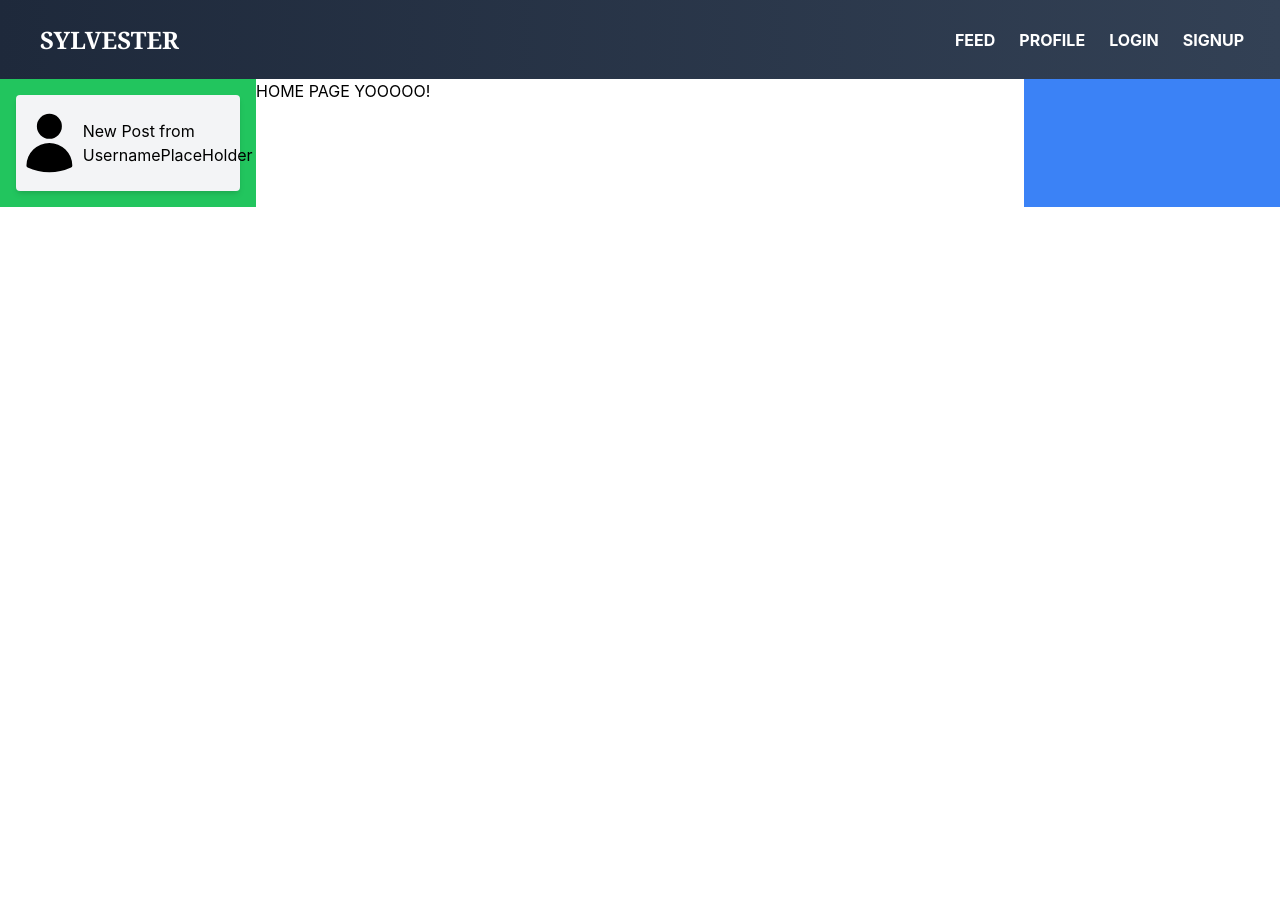
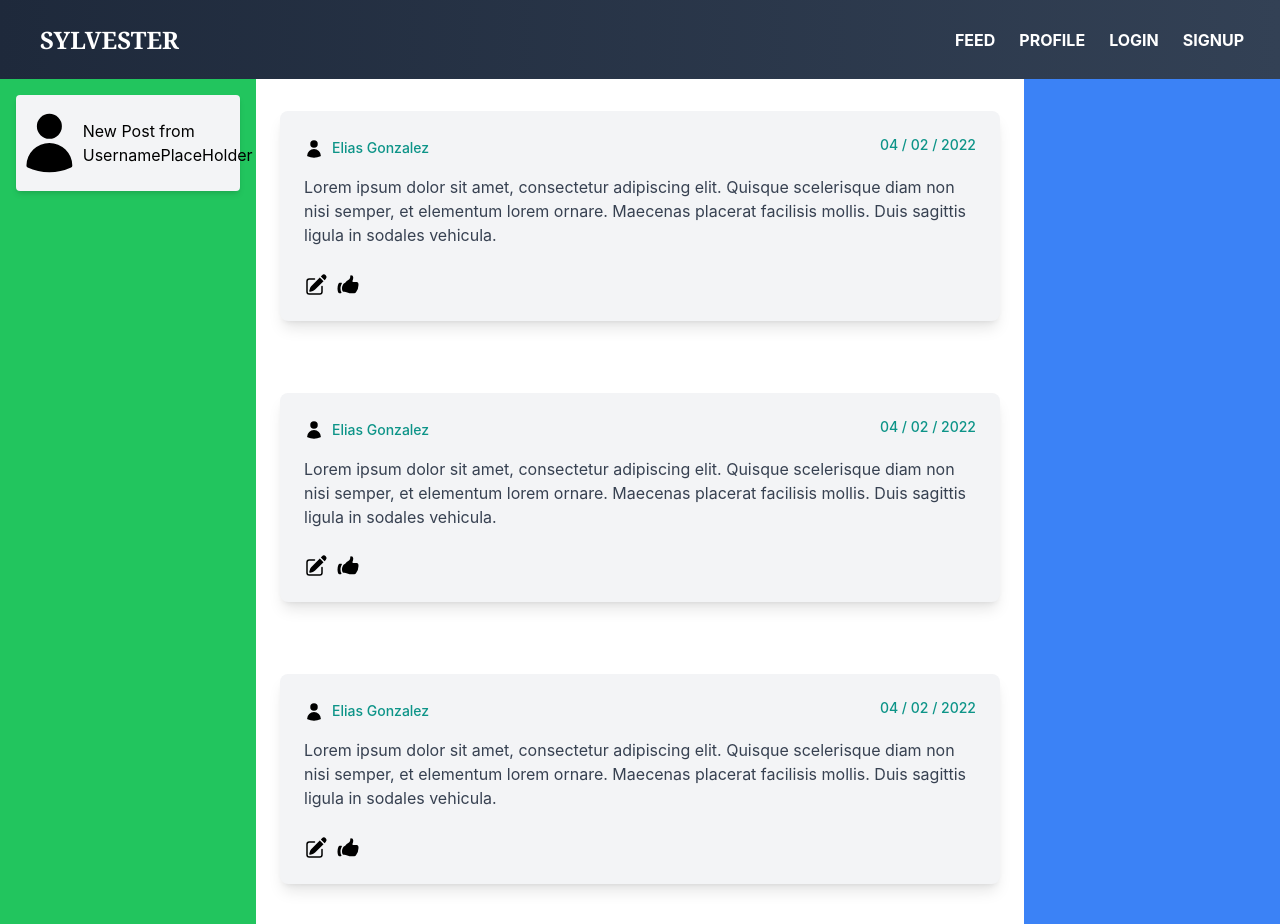
Before and after one commit to Michael-Robertson2/PrimaryKeys-P2-Frontend, a React (Create React App) app in the folder my-app/: page / in a window 1280 px wide. Before the commit the page ends 800 px from the top, so only its background shows below. Built offline with nearby package versions, Linux system fonts and the light colour scheme.

Commit message:
Make HomePage to display a list of posts

```diff
--- a/my-app/src/pages/HomePage.tsx
+++ b/my-app/src/pages/HomePage.tsx
@@ -1,10 +1,40 @@
+import Post from "../components/Post";
 import PostPreview from "../components/PostPreview";
 
-function HomePage(){
+function HomePage() {
+    const posts = [
+        {
+            id: "ANYTHING GOES",
+            name: "Elias Gonzalez",
+            icon: "IGNORED",
+            date: "04 / 02 / 2022",
+            message: "Lorem ipsum dolor sit amet, consectetur adipiscing elit. Quisque scelerisque diam non nisi semper, et elementum lorem ornare. Maecenas placerat facilisis mollis. Duis sagittis ligula in sodales vehicula."
+
+        },
+        {
+            id: "ANYTHING GOES",
+            name: "Elias Gonzalez",
+            icon: "IGNORED",
+            date: "04 / 02 / 2022",
+            message: "Lorem ipsum dolor sit amet, consectetur adipiscing elit. Quisque scelerisque diam non nisi semper, et elementum lorem ornare. Maecenas placerat facilisis mollis. Duis sagittis ligula in sodales vehicula."
+
+        },
+        {
+            id: "ANYTHING GOES",
+            name: "Elias Gonzalez",
+            icon: "IGNORED",
+            date: "04 / 02 / 2022",
+            message: "Lorem ipsum dolor sit amet, consectetur adipiscing elit. Quisque scelerisque diam non nisi semper, et elementum lorem ornare. Maecenas placerat facilisis mollis. Duis sagittis ligula in sodales vehicula."
+
+        },
+    ]
+
+
     return (
         <div>
-            HOME PAGE YOOOOO!
-
+            <ol>
+                { posts.map( (post) => ( <Post { ...post } /> ) ) }
+            </ol>
         </div>
     );
 }
```
